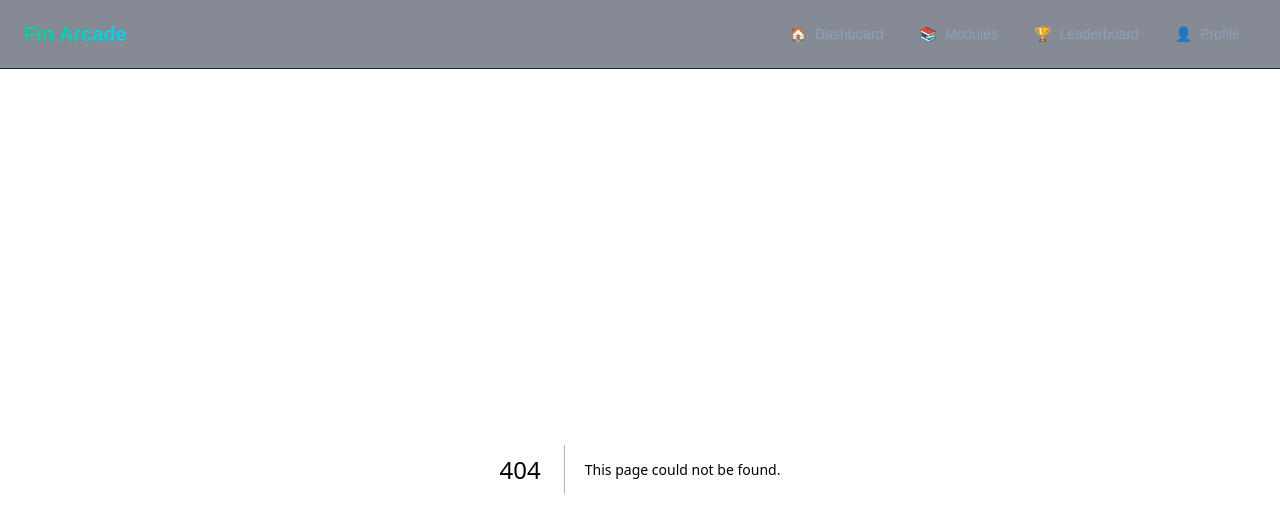
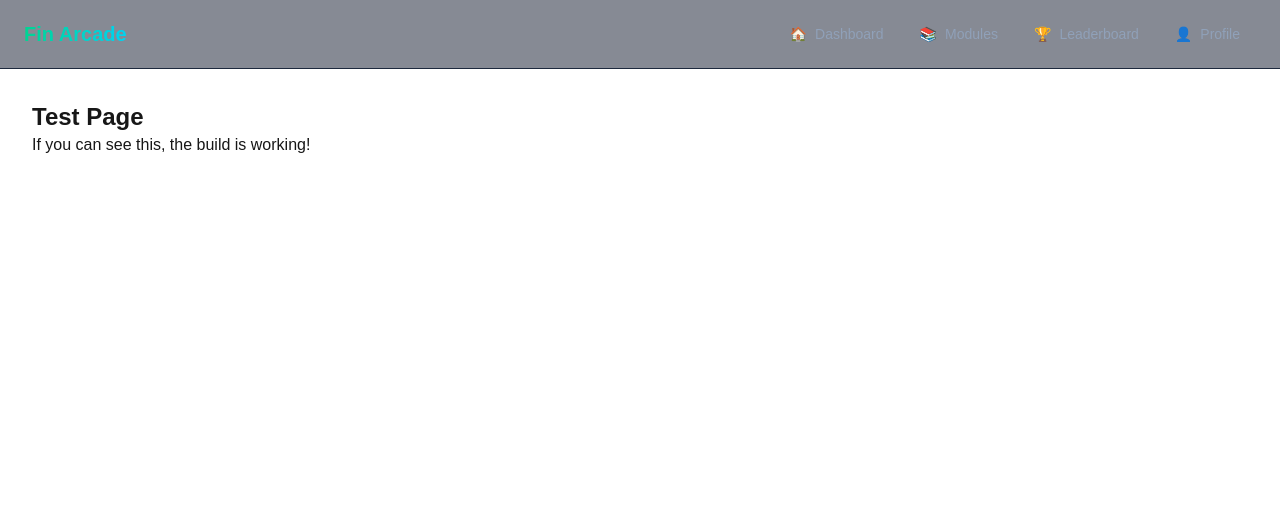
Before and after one commit to shashiyadavpg/fin-arcade, a Next.js app: page /test in a window 1280 px wide. Before the commit this address had no page. Shown: the top 532 px of the page. Built offline with nearby package versions, Linux system fonts and the light colour scheme.

Commit message:
Fix Navigation SSR issue with Suspense boundary

```diff
--- a/src/app/layout.tsx
+++ b/src/app/layout.tsx
@@ -1,5 +1,6 @@
 import type { Metadata } from "next";
 import { Geist, Geist_Mono } from "next/font/google";
+import { Suspense } from "react";
 import "./globals.css";
 import { Navigation } from "@/components/layout/Navigation";
 
@@ -28,7 +29,9 @@ export default function RootLayout({
       <body
         className={`${geistSans.variable} ${geistMono.variable} min-h-screen bg-gradient-to-br from-slate-950 via-slate-900 to-slate-950 text-slate-50 antialiased`}
       >
-        <Navigation />
+        <Suspense fallback={<nav className="border-b border-slate-800 bg-slate-900/50 backdrop-blur h-16" />}>
+          <Navigation />
+        </Suspense>
         {children}
       </body>
     </html>
--- /dev/null
+++ b/src/app/test/page.tsx
@@ -0,0 +1,8 @@
+export default function TestPage() {
+  return (
+    <div className="p-8">
+      <h1 className="text-2xl font-bold">Test Page</h1>
+      <p>If you can see this, the build is working!</p>
+    </div>
+  );
+}
--- a/src/components/layout/Navigation.tsx
+++ b/src/components/layout/Navigation.tsx
@@ -11,7 +11,7 @@ const navItems = [
 ];
 
 export function Navigation() {
-  const pathname = usePathname();
+  const pathname = usePathname() || '/';
 
   return (
     <nav className="border-b border-slate-800 bg-slate-900/50 backdrop-blur">
```
